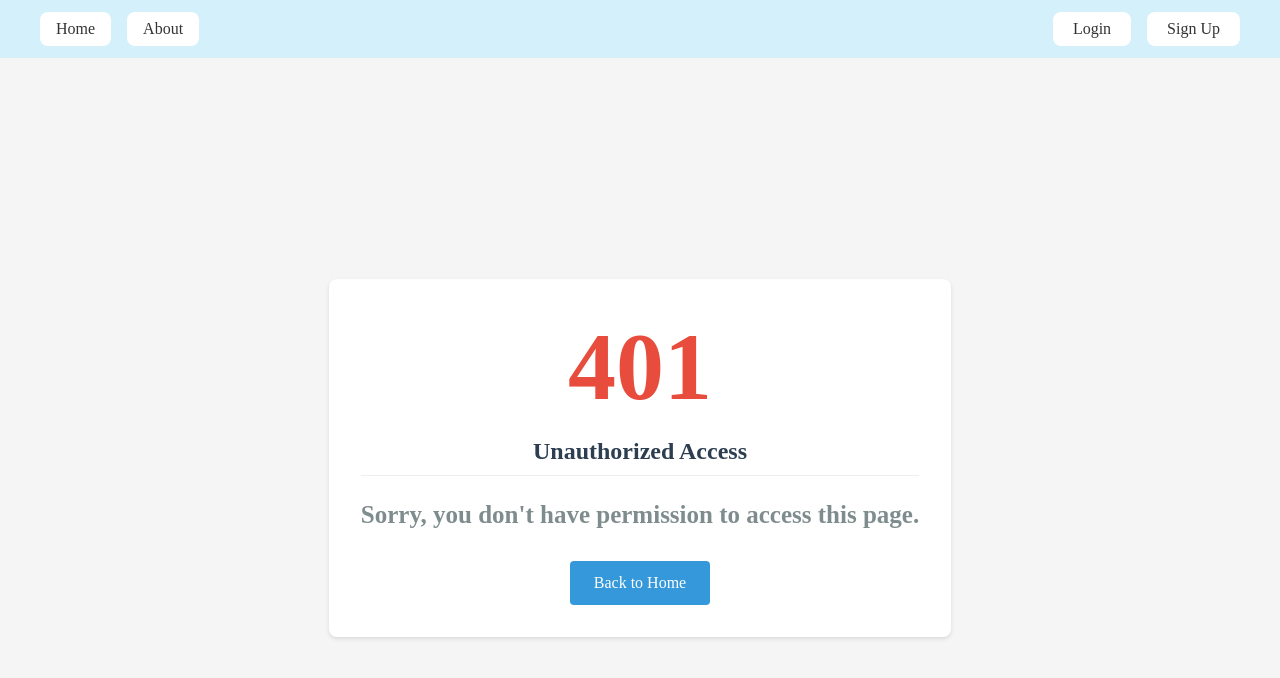
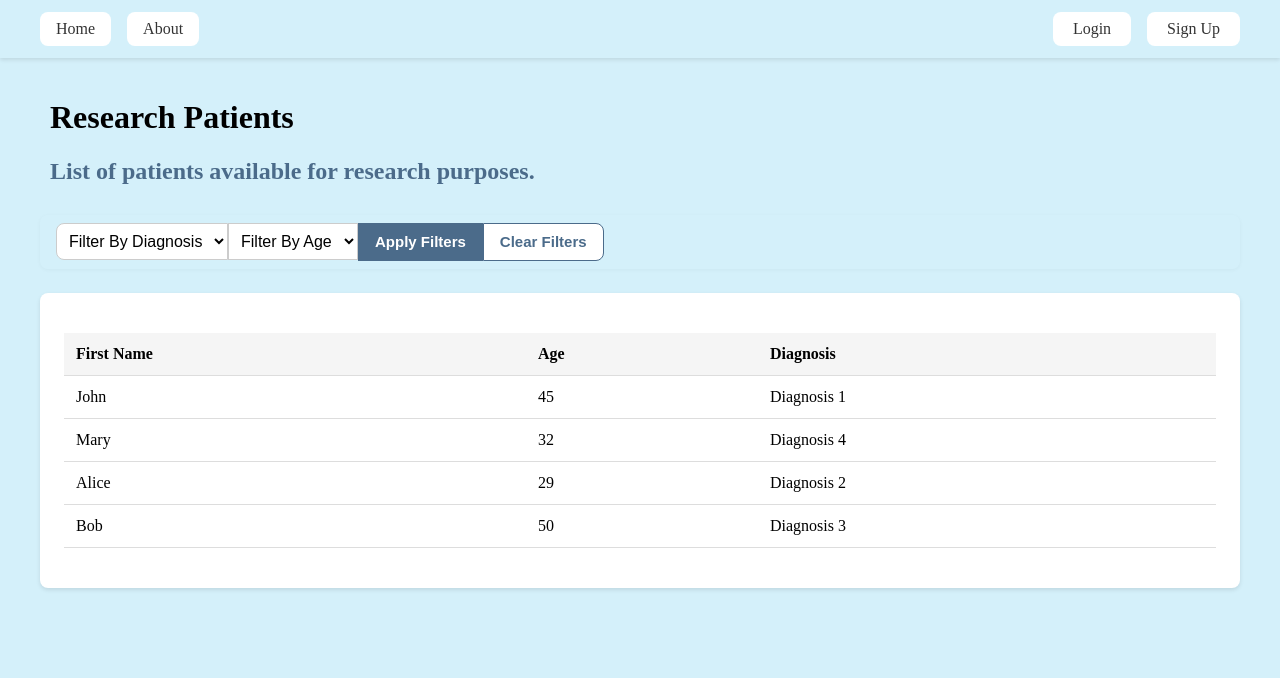
Before and after one commit to MohamedOrfy1/Integrated-Medical-Database-System, a React (Vite) app in the folder client/frontend/: page /research in a window 1280 px wide. Before the commit this address led to /unauthorized. Shown: the top 678 px of the page. Built offline with nearby package versions, Linux system fonts and the light colour scheme.

Commit message:
Basic Functionlity of Research Page

```diff
--- a/client/frontend/src/App.jsx
+++ b/client/frontend/src/App.jsx
@@ -11,6 +11,7 @@ import Hematology from './pages/Hematology';
 import Unauthorized from './pages/Unauthorized';
 import ProtectedRoute from './components/ProtectedRoute';
 import DoctorDashboard from './pages/DoctorDashboard';
+import Research from './pages/Research';
 import './App.css';
 
 // Route change logger component
@@ -74,14 +75,14 @@ function App() {
                 </ProtectedRoute>
               }
             />
-            <Route
+            {/* <Route
               path="/receptionist"
               element={
                 <ProtectedRoute allowedRoles={['EMP']}>
                   <Receptionist />
                 </ProtectedRoute>
               }
-            />
+            /> */}
             <Route
               path="/doctor-dashboard"
               element={
@@ -93,7 +94,10 @@ function App() {
 
             {/* Redirect root to login */}
             <Route path="/" element={<Navigate to="/login" replace />} />
-            <Route path="*" element={<Navigate to="/unauthorized" replace />} />
+            {/* <Route path="*" element={<Navigate to="/unauthorized" replace />} /> */}
+            <Route path='/research' element={ <Research />} />
+            <Route path='/receptionist' element={ <Receptionist />} />
+
           </Routes>
         </main>
       </div>
--- /dev/null
+++ b/client/frontend/src/pages/Research.jsx
@@ -0,0 +1,154 @@
+import React, { useState, useEffect } from 'react';
+import '../styles/Research.css';
+
+const Research = () => {
+
+    const [patients, setPatients] = useState([]);
+    const [filterPatient , setFilterPatient] = useState([]);
+    const [diagnosisfilter, setDiagnosisfilter] = useState('');
+    const [agefilter, setAgefilter] = useState('');
+
+
+
+    const ageRanges = [
+    { label: '1-10', min: 1, max: 10 },
+    { label: '11-17', min: 11, max: 17 },
+    { label: '18-20', min: 18, max: 20 },
+    { label: '21-30', min: 21, max: 30 },
+    { label: '31-40', min: 31, max: 40 },
+    { label: '41-60', min: 41, max: 60 },
+    { label: '>60', min: 61, max: Infinity },
+  ];
+
+
+    // API Placeholder --> CHECK
+    // useEffect(() => {
+    //     const fetchPatients = async () => {
+    //         try {
+    //             const response = await fetch('/api/patients');
+    //             if (!response.ok) {
+    //                 throw new Error('Network response was not ok');
+    //             }
+    //             const data = await response.json();
+    //             setPatients(data);
+    //         } catch (error) {
+    //             console.error('Error fetching patients:', error);
+    //         }
+    //     };
+
+    //     fetchPatients();
+    // }, []);
+
+
+    // For testing only --> Use API
+    const predefinedDiagnoses = [
+    'Diagnosis 1',
+    'Diagnosis 2',
+    'Diagnosis 3',
+    'Diagnosis 4',
+    'Diagnosis 5',
+    'Diagnosis 6'
+  ];
+
+    useEffect(() => {
+    const examples = [
+        {firstName: 'John', age: 45, diagnosis: 'Diagnosis 1'},
+        {firstName: 'Mary', age: 32, diagnosis: 'Diagnosis 4'},
+        {firstName: 'Alice', age: 29, diagnosis: 'Diagnosis 2'},
+        {firstName: 'Bob', age: 50, diagnosis: 'Diagnosis 3'},
+    ];
+    setPatients(examples);
+    setFilterPatient(examples);
+    }, []);
+
+    const uniqueDiagnoses = Array.from(new Set(patients.map(p => p.diagnosis)));
+
+    const uniqueAges = Array.from(new Set(patients.map(p => p.age))).sort((a, b) => a - b);
+
+
+    // const handleDiagnosisChange = (e) => {
+    //     const value = e.target.value;
+    //     setDiagnosisfilter(value);
+    //     applyFilters(diagnosisfilter, value);
+    // }
+
+    // const handleAgeChange = (e) => {
+    //     const value = e.target.value;
+    //     setAgefilter(value);
+    //     applyFilters(value, agefilter);
+    // }
+
+    const applyFilters = () => {
+        let result = [...patients];
+
+        if (diagnosisfilter) {
+            result = result.filter(p => p.diagnosis.toLowerCase().includes(diagnosisfilter.toLowerCase()));
+        }
+
+        if (agefilter) {
+            const ageRange = ageRanges.find(r => r.label === agefilter);
+            if (ageRange) {
+                result = result.filter(p => p.age >= ageRange.min && p.age <= ageRange.max);
+            }
+        }
+
+        setFilterPatient(result);
+    };
+
+    const handleClearFilters = () => {
+        setDiagnosisfilter('');
+        setAgefilter('');
+        setFilterPatient(patients);
+  };
+
+    return (
+    <div className="research-container">
+            <h1>Research Patients</h1>
+            <h2>List of patients available for research purposes.</h2>
+            <form onSubmit={e => e.preventDefault()}>
+                <select value={diagnosisfilter} className= 'research-select-diagnosis' onChange={(e) => setDiagnosisfilter(e.target.value)}>
+                <option value="" disabled hidden>Filter By Diagnosis</option>
+                {predefinedDiagnoses.map((d, i) => (
+                    <option key={i} value={d}>{d}</option>
+                ))}
+
+                </select>
+                <select value={agefilter} className= 'research-select-age' onChange={(e) => setAgefilter(e.target.value)}>
+                <option value="" disabled hidden>Filter By Age</option>
+                {ageRanges.map((range, i) => (
+                    <option key={i} value={range.label}>{range.label}</option>
+                ))}
+                </select>
+                <button className='research-apply' onClick={applyFilters}>Apply Filters</button>
+                <button className='research-clear' onClick={handleClearFilters}>Clear Filters</button>
+            </form>
+            <div className="research-list">
+                {filterPatient.length === 0 ? (
+                    <h2>No patients available</h2>
+                ) : (
+                <table>
+                    <thead>
+                        <tr>
+                            <th>First Name</th>
+                            <th>Age</th>
+                            <th>Diagnosis</th>
+                        </tr>
+                    </thead>
+                    <tbody>
+                        {filterPatient.map(patient => (
+                        <tr>
+                            <td>{patient.firstName}</td>
+                            <td>{patient.age}</td>
+                            <td>{patient.diagnosis}</td>
+                        </tr>
+                        ))}
+                    </tbody>
+                </table>
+                )}
+            </div>
+    </div>
+    );
+
+};
+
+export default Research;
--- /dev/null
+++ b/client/frontend/src/styles/Research.css
@@ -0,0 +1,178 @@
+.research-container h2 {
+    color: #4b6b8a;
+    /* margin-bottom: 20px; */
+    /* padding-bottom: 10px; */
+    border: none ;
+    font-size: 24px;
+    margin-left: 10px
+
+}
+
+.research-container h1{
+    margin-left: 10px
+}
+
+body {
+    background-color:  #D4F0FA;
+    margin: 0;
+    min-height: 100vh;
+  }
+
+.research-container {
+    padding: 20px;
+    max-width: 1200px;
+    margin: 0 auto;
+}
+
+.error-message {
+    background-color: #ffebee;
+    color: #c62828;
+    padding: 10px;
+    border-radius: 4px;
+    margin-bottom: 20px;
+}
+
+.success-message {
+    background-color: #e8f5e9;
+    color: #388e3c;
+    padding: 10px;
+    border-radius: 4px;
+    margin-bottom: 20px;
+    font-weight: bold;
+}
+
+
+.research-list {
+    background: white;
+    /* background-color: transparent; */
+    padding: 24px;
+    border-radius: 8px;
+    box-shadow: 0 2px 4px rgba(0, 0, 0, 0.1);
+    overflow-x: auto;
+}
+
+.research-list table {
+    width: 100%;
+    border-collapse: collapse;
+    margin-top: 16px;
+}
+
+.research-list th, td {
+    padding: 12px;
+    text-align: left;
+    border-bottom: 1px solid #ddd;
+}
+
+.research-list th {
+    background-color: #f5f5f5;
+    font-weight: 600;
+}
+
+.research-list tr:hover {
+    background-color: #f8f9fa;
+}
+
+
+.research-container form {
+  display: flex;
+  align-items: center;
+  gap: 0;
+  background: transparent;
+  padding: 8px 16px;
+  border-radius: 8px;
+  box-shadow: 0 1px 4px rgba(0, 0, 0, 0.04);
+  margin-bottom: 1.5rem;
+}
+
+
+.research-select-diagnosis{
+    padding: 8px;
+    font-size: 16px;
+    border: 1px solid #ccc;
+    background-color: #fff;
+    border-radius: 8px 0 0 8px;
+
+}
+
+.research-select-diagnosis::placeholder{
+    color: #999;
+    font-style: italic;
+}
+
+.research-select-diagnosis:hover,
+.research-select-diagnosis:focus {
+    border-color: #4b6b8a;
+    outline: none;
+    cursor: pointer;
+}
+
+.research-select-age{
+    padding: 8px;
+    font-size: 16px;
+    border: 1px solid #ccc;
+    background-color: #fff;
+
+}
+
+.research-select-age:hover,
+.research-select-age:focus {
+    border-color: #4b6b8a;
+    outline: none;
+    cursor: pointer;
+}
+
+.research-apply{
+    padding: 8px 16px;
+    font-size: 15px;
+    background: #4b6b8a;
+    color: #fff;
+    cursor: pointer;
+    height: 38px;
+    font-weight: bold;
+    transition: all 0.2s ease;
+
+    border: 1px solid #4b6b8a;
+}
+
+.research-apply:hover {
+    background-color: white;
+    color: #4b6b8a;
+}
+
+.research-clear{
+    padding: 8px 16px;
+    font-size: 15px;
+    background: #fff;
+    color: #4b6b8a;
+    cursor: pointer;
+    height: 38px;
+    font-weight: bold;
+    transition: all 0.2s ease;
+
+    border: 1px solid #4b6b8a;
+    border-radius: 0 8px 8px 0;
+}
+
+
+.research-clear:hover {
+    color: white;
+    background-color: #4b6b8a;
+}
+
+
+/* Responsive Design */
+@media (max-width: 768px) {
+    .tab-button {
+        padding: 8px 16px;
+        font-size: 14px;
+    }
+
+    .patient-form, .patients-list {
+        padding: 16px;
+    }
+
+    th, td {
+        padding: 8px;
+        font-size: 14px;
+    }
+}
```
Also changed, not shown: 47 other files (tests, documents, lock files or other folders).
